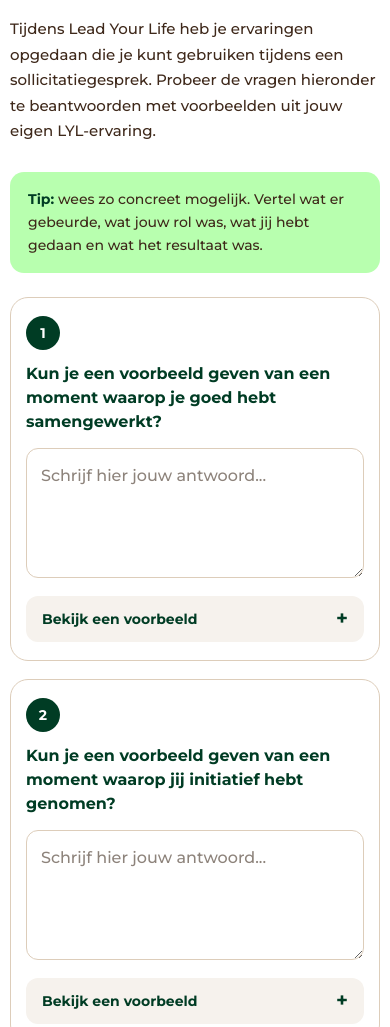
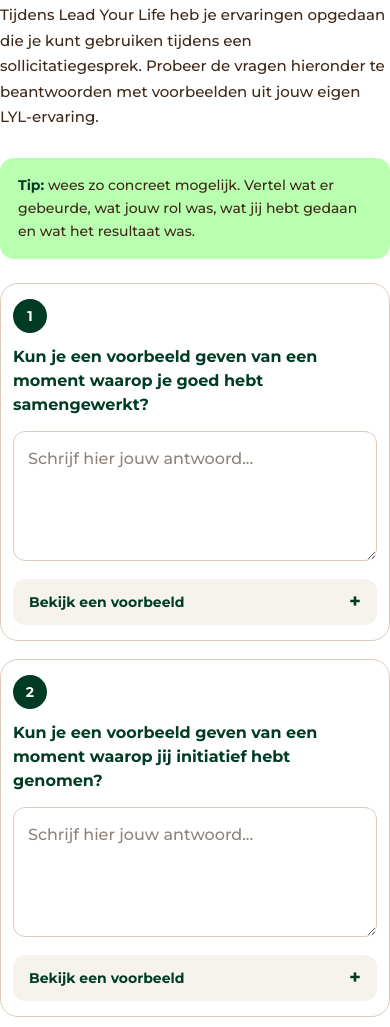
Before and after one commit to kayawaller-design/LYL, a plain HTML site: page sollicitatiegesprek.html in a window 390 px wide. Shown: the top 1027 px of the page. Drawn offline with Linux system fonts and the light colour scheme.

Commit message:
Remove mobile inner margins from sollicitatiegesprek Huddle iframe

```diff
--- a/sollicitatiegesprek.html
+++ b/sollicitatiegesprek.html
@@ -193,12 +193,14 @@
     }
 
     @media (max-width: 600px) {
+      html, body { width: 100%; max-width: 100%; overflow-x: hidden; background: #ffffff; }
+      .container { width: 100%; max-width: 100%; margin: 0; padding: 0; }
       body {
-        padding: 16px 10px;
+        padding: 2px 0 16px;
       }
 
       .question-card {
-        padding: 18px 15px;
+        padding: 15px 12px;
       }
 
       .intro h2 {
```
